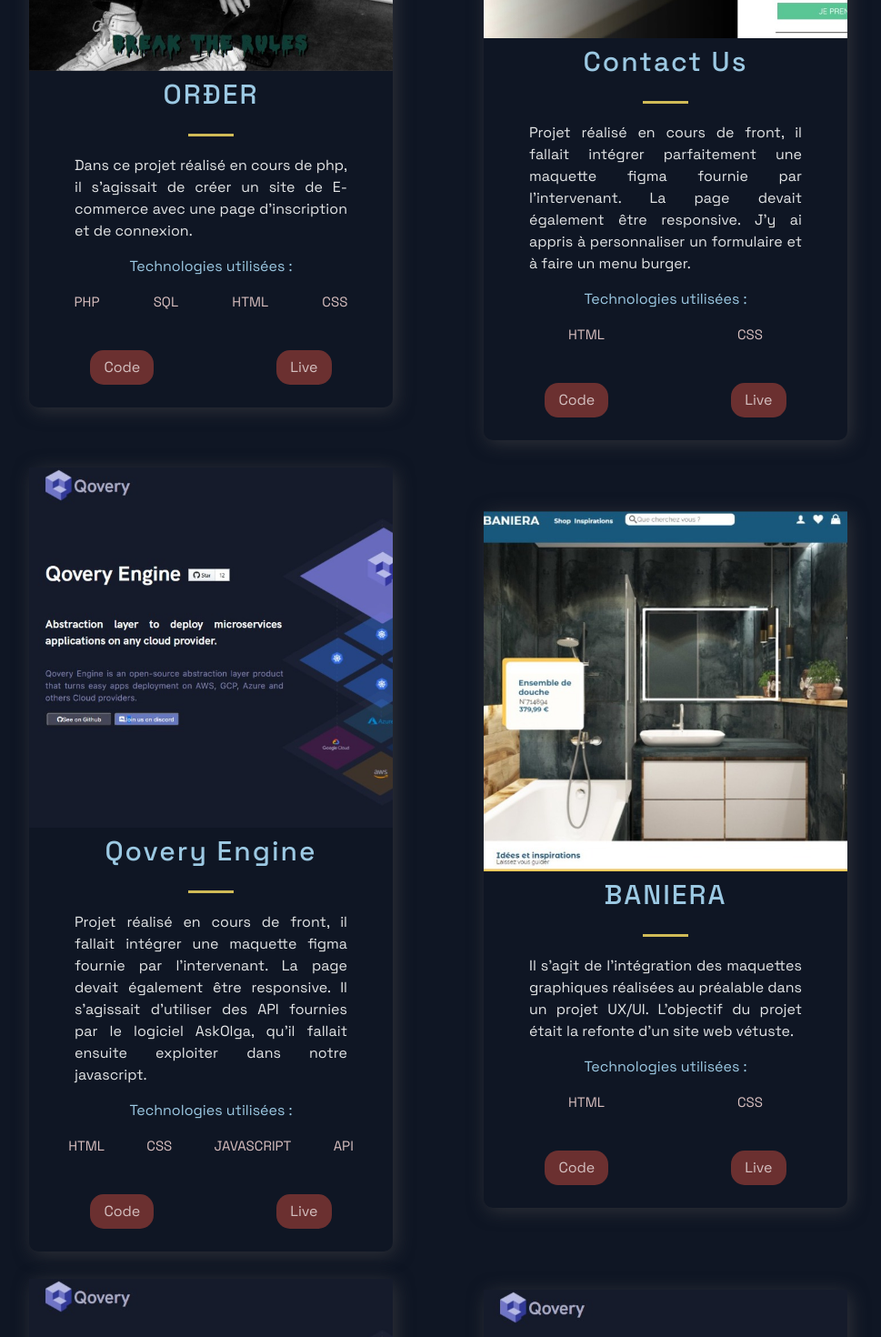
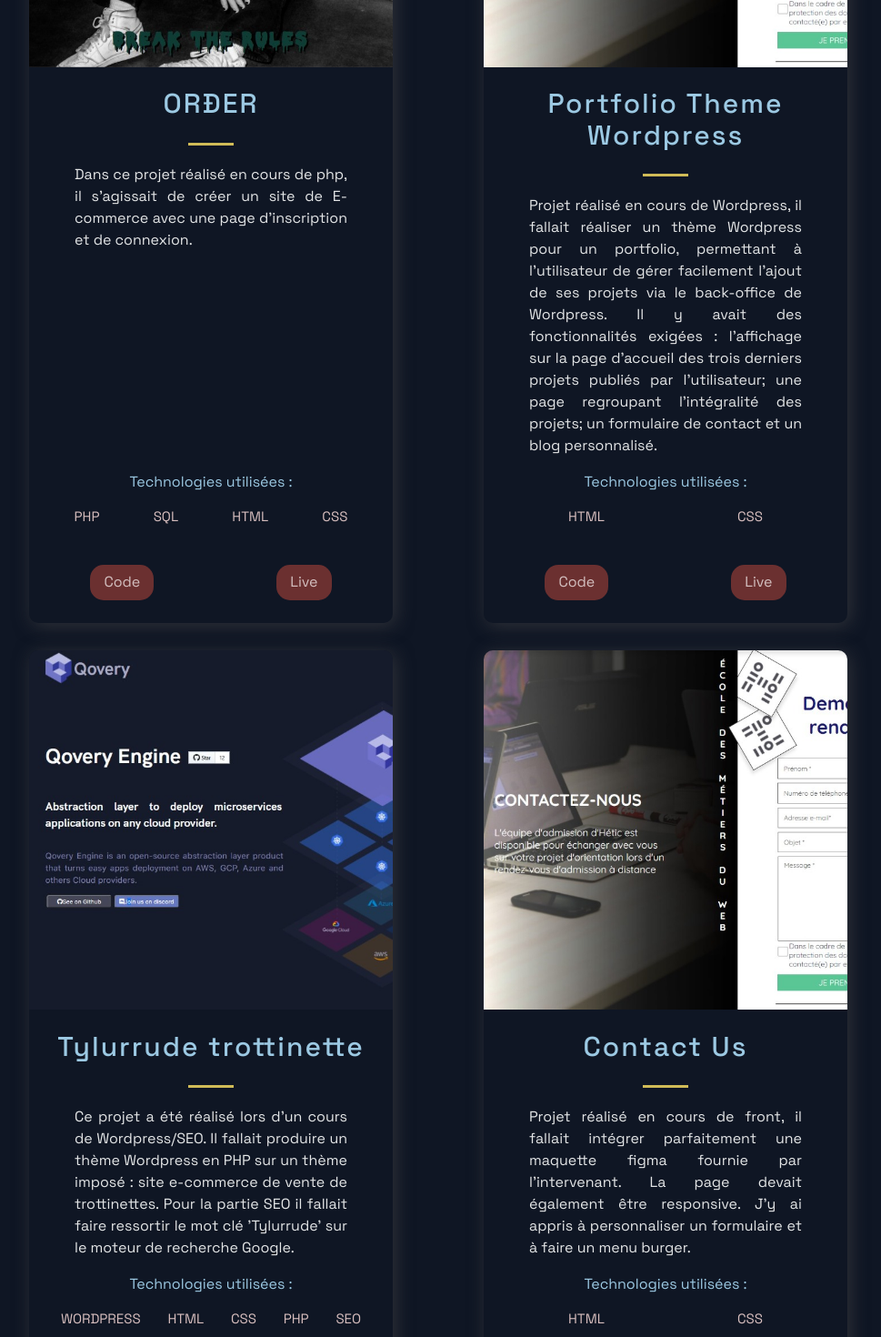
Before and after one commit to JuanR-T/Portfolio, a Next.js app: page / in a window 1280 px wide. Shown: the part 1540-3010 px from the top of the page at 91% size, without its empty margins (158-1127 px from the left). Built offline with nearby package versions, Linux system fonts and the light colour scheme.

Commit message:
Tweaks (responsive)

```diff
--- a/src/components/Acomplishments/Acomplishments.js
+++ b/src/components/Acomplishments/Acomplishments.js
@@ -14,9 +14,12 @@
 
 const Acomplishments = () => (
   <Section>
-    <SectionTitle>
-      Mes centres d'intérêt
-    </SectionTitle>
+    <Section style={{alignItems: "center"}}>
+      <SectionDivider/>
+      <SectionTitle>
+        Mes centres d'intérêt
+      </SectionTitle>
+    </Section>
     <Boxes>
       {data.map((card,index) => (
         <Box key ={index}>
--- a/src/components/Footer/FooterStyles.js
+++ b/src/components/Footer/FooterStyles.js
@@ -143,6 +143,7 @@
 	flex-direction: column;
 	max-width: 220px;
 	width: 100%;
+	align-items: center;
 `
 export const LinkTitle = styled.h4`
 	font-style: normal;
--- a/src/components/Header/Header.js
+++ b/src/components/Header/Header.js
@@ -9,9 +9,8 @@
     <Container>
         <Div1>
             <Link href="/">
-
               <a style ={{ display : "flex", alignItems :"center", color: 'whitesmoke', marginTop: '-20px'}}>
-                  <BiGame size="3rem"/> <Span>JuanRT</Span>
+                  <BiGame size="3rem"/>&nbsp;<Span>JuanRT</Span>
               </a>
 
             </Link>
--- a/src/components/Projects/Projects.js
+++ b/src/components/Projects/Projects.js
@@ -6,18 +6,23 @@
 
 const Projects = () => (
   <Section nopadding id="projets">
+    <Section style={{alignItems: "center"}}>
       <SectionDivider />
       <SectionTitle main> Mes Projets</SectionTitle>
+    </Section>
     <GridContainer>
       {projects.map(({id, image, title, description, tags, source, visit}) =>
         <BlogCard key={id}>
-          <Img src={image} />
+          <div>
+            <Img src={image} style={{alignContent:"flex-start", display:"flex"}}/>
+            <br/>
             <TitleContent>
               <HeaderThree title>{title}</HeaderThree>
               <Hr />
             </TitleContent>
             <CardInfo>{description}</CardInfo>
-          <div>
+          </div>
+          <div >
             <br/>
             <TitleContent>Technologies utilisées :</TitleContent>
             <TagList>
@@ -25,11 +30,11 @@
                 <Tag key ={i}>{tag}</Tag>
               ))}
             </TagList>
-          </div>
             <UtilityList>
               <ExternalLinks href={visit}>Code</ExternalLinks>
               <ExternalLinks href={visit}>Live</ExternalLinks>
             </UtilityList>
+          </div>
         </BlogCard>
 
 
--- a/src/components/Projects/ProjectsStyles.js
+++ b/src/components/Projects/ProjectsStyles.js
@@ -2,7 +2,7 @@
 
 export const Img = styled.img`
   width:100%;
-  height:100%;
+  border-radius: 10px 10px 0px 0px;
   object-fit: cover;
   overflow: hidden;
 `
@@ -18,7 +18,7 @@
   display: flex;
   flex-direction: column;
   padding: 2rem;
-  padding-bottom: 0;
+  padding-bottom: 30px;
 }
 
 `
@@ -27,8 +27,14 @@
   box-shadow: 3px 3px 20px rgba(80, 78, 78, 0.5);
   text-align: center;
   width: 400px;
+  height:100%;
+  display: flex;
+  flex-direction: column;
+  justify-content: space-between;
+
   @media ${(props) => props.theme.breakpoints.sm} {
     width: 100%;
+
   }
 `;
 export const TitleContent = styled.div`
@@ -68,13 +74,13 @@
 
 export const CardInfo = styled.p`
   width: 100%;
-  padding: 0 50px;
+  padding: 0px 50px;
   color: #e4e6e7;
   font-style: 2rem;
   line-height: 24px;
   text-align: justify;
   @media ${(props) => props.theme.breakpoints.sm} {
-    padding:.3rem
+    padding:2rem
 
 }
 `;
--- a/src/components/Technologies/Technologies.js
+++ b/src/components/Technologies/Technologies.js
@@ -7,8 +7,9 @@
 import { List, ListContainer, ListItem, ListParagraph, ListTitle } from './TechnologiesStyles';
 
 const Technologies = () =>  (
- <Section>
-   <SectionDivider />
+ <Section style={{alignItems:"center"}}>
+
+   <SectionDivider/>
    <br/>
     <SectionTitle id="competences">Langages de programmation et logiciels</SectionTitle>
     <SectionText>
--- a/src/components/TimeLine/TimeLine.js
+++ b/src/components/TimeLine/TimeLine.js
@@ -143,7 +143,6 @@
             </CarouselButton>
           ))}
         </CarouselButtons>
-      <SectionDivider />
     </Section>
   );
 };
--- a/src/constants/constants.js
+++ b/src/constants/constants.js
@@ -8,7 +8,24 @@
     visit: 'http://order.infinityfreeapp.com/projet_hetic/',
     id: 0,
   },
-
+  {
+    title: 'Portfolio Theme Wordpress',
+    description: "Projet réalisé en cours de Wordpress, il fallait réaliser un thème Wordpress pour un portfolio, permettant à l'utilisateur de gérer facilement l'ajout de ses projets via le back-office de Wordpress. Il y avait des fonctionnalités exigées : l'affichage sur la page d'accueil des trois derniers projets publiés par l'utilisateur; une page regroupant l'intégralité des projets; un formulaire de contact et un blog personnalisé.",
+      image: '/images/Contact_us.jpg',
+      tags: ['HTML', 'CSS'],
+    source: 'https://google.com',
+    visit: 'https://google.com',
+    id: 1,
+  },
+  {
+    title: 'Tylurrude trottinette',
+    description: "Ce projet a été réalisé lors d'un cours de Wordpress/SEO. Il fallait produire un thème Wordpress en PHP sur un thème imposé : site e-commerce de vente de trottinettes. Pour la partie SEO il fallait faire ressortir le mot clé 'Tylurrude' sur le moteur de recherche Google. ",
+    image: '/images/Qovery_engine.jpg',
+    tags: ['WORDPRESS','HTML', 'CSS','PHP','SEO'],
+    source: 'https://google.com',
+    visit: 'http://tylurrude-trottinette.infinityfreeapp.com/',
+    id: 2,
+  },
   {
     title: 'Contact Us',
     description: "Projet réalisé en cours de front, il fallait intégrer parfaitement une maquette figma fournie par l'intervenant. La page devait également être responsive. J'y ai appris à personnaliser un formulaire et à faire un menu burger.",
@@ -16,7 +33,7 @@
       tags: ['HTML', 'CSS'],
     source: 'https://google.com',
     visit: 'https://google.com',
-    id: 1,
+    id: 3,
   },
   {
     title: 'Qovery Engine',
@@ -25,7 +42,7 @@
     tags: ['HTML', 'CSS', 'JAVASCRIPT','API'],
     source: 'https://google.com',
     visit: 'https://google.com',
-    id: 2,
+    id: 4,
   },
   {
     title: 'BANIERA',
@@ -34,7 +51,7 @@
     tags: ['HTML', 'CSS'],
     source: 'https://google.com',
     visit: 'https://baniera-juan.netlify.app/',
-    id: 3,
+    id: 5,
   },
   {
     title: 'Wireframes et Maquettes Baniera',
@@ -43,7 +60,7 @@
     tags: ['ADOBE XD', 'ADOBE PHOTOSHOP',],
     source: 'https://google.com',
     visit: 'https://google.com',
-    id: 4,
+    id: 6,
   },
   {
     title: 'Recherches Web Design Baniera',
@@ -52,7 +69,7 @@
     tags: ['SHEETS',],
     source: 'https://google.com',
     visit: 'https://google.com',
-    id: 5,
+    id: 7,
   },
   {
     title: 'Carnet de recettes',
@@ -61,7 +78,7 @@
     tags: ['ADOBE ILLUSTRATOR', 'ADOBE PHOTOSHOP',],
     source: 'https://google.com',
     visit: 'https://google.com',
-    id: 6,
+    id: 8,
   },
   {
     title: 'Recherches graphiques',
@@ -70,16 +87,7 @@
     tags: ['SHEETS', 'PINTEREST','DRIBBBLE','UNSPLASH'],
     source: 'https://google.com',
     visit: 'https://google.com',
-    id: 7,
-  },
-  {
-    title: 'Tylurrude trottinette',
-    description: "Ce projet a été réalisé lors d'un cours de Wordpress/SEO. Il fallait produire un thème Wordpress en PHP sur un thème imposé : site e-commerce de vente de trottinettes. Pour la partie SEO il fallait faire ressortir le mot clé 'Tylurrude' sur le moteur de recherche Google. ",
-    image: '/images/Qovery_engine.jpg',
-    tags: ['WORDPRESS','HTML', 'CSS','PHP','SEO'],
-    source: 'https://google.com',
-    visit: 'http://tylurrude-trottinette.infinityfreeapp.com/',
-    id: 7,
+    id: 9,
   },
 
 ];
--- a/src/styles/GlobalComponents/index.js
+++ b/src/styles/GlobalComponents/index.js
@@ -22,6 +22,7 @@
 
     width: calc(100vw - 32px);
     flex-direction: column;
+    justify-items:center;
   }
 `
 
@@ -74,7 +75,7 @@
   @media ${(props) => props.theme.breakpoints.sm} {
     font-size: 16px;
     line-height: 24px;
-    padding-bottom: 16px;
+    padding: 0px 5px 16px 5px;
   }
 `
 
```
Lines whose indentation alone changed are shown as unchanged.
